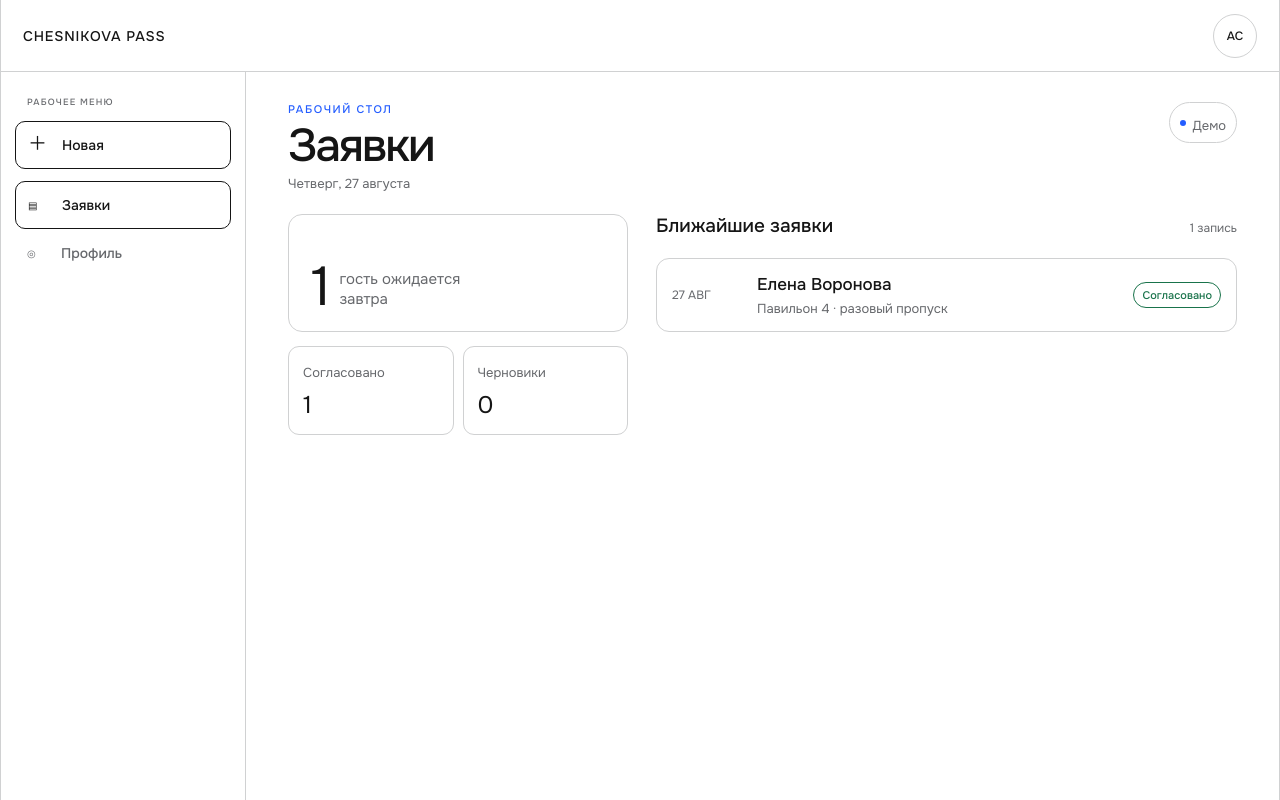
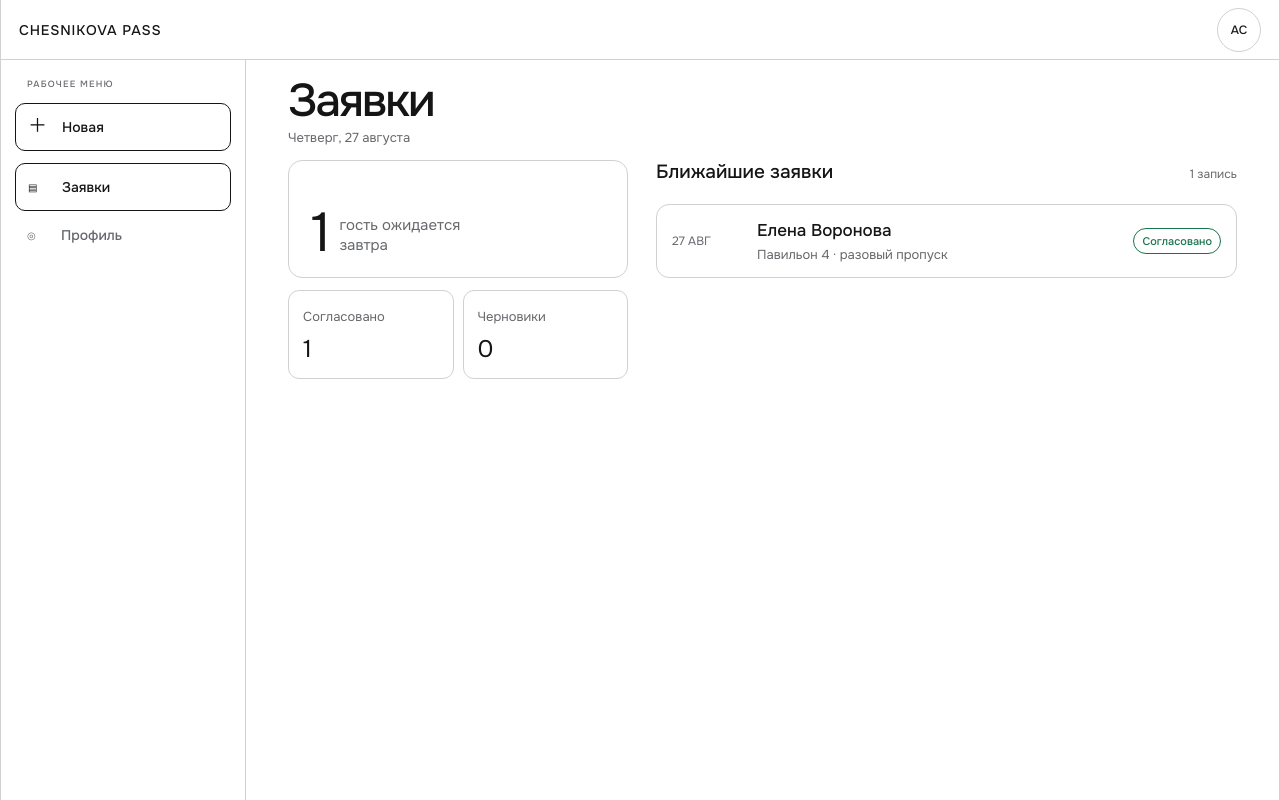
Before and after one commit to naztutnet/chesnikova-pass, a website: page index.html in a window 1280 px wide. Drawn offline with Linux system fonts and the light colour scheme.

Commit message:
Tighten responsive layout header

```diff
--- a/app.js
+++ b/app.js
@@ -118,8 +118,7 @@ function renderHome() {
   app.innerHTML = `
     <section class="dashboard">
       <header class="dashboard-head">
-        <div><p class="overline">Рабочий стол</p><h1>Заявки</h1><span>${escapeHtml(formatToday())}</span></div>
-        <div class="system-state"><i></i><span>Демо</span></div>
+        <div><h1>Заявки</h1><span>${escapeHtml(formatToday())}</span></div>
       </header>
       <div class="big-stat"><strong>1</strong><span>гость ожидается<br />завтра</span></div>
       <div class="stat-grid"><article><span>Согласовано</span><b>1</b></article><article><span>Черновики</span><b>${hasDraftData() ? 1 : 0}</b></article></div>
--- a/index.html
+++ b/index.html
@@ -9,7 +9,7 @@
     <link rel="preconnect" href="https://fonts.googleapis.com" />
     <link rel="preconnect" href="https://fonts.gstatic.com" crossorigin />
     <link href="https://fonts.googleapis.com/css2?family=Onest:wght@400;500&display=swap" rel="stylesheet" />
-    <link rel="stylesheet" href="./styles.css?v=6" />
+    <link rel="stylesheet" href="./styles.css?v=7" />
   </head>
   <body>
     <div class="app-shell">
@@ -37,6 +37,6 @@
     </div>
 
     <div class="toast" id="toast" role="status" aria-live="polite"></div>
-    <script type="module" src="./app.js?v=2"></script>
+    <script type="module" src="./app.js?v=3"></script>
   </body>
 </html>
--- a/styles.css
+++ b/styles.css
@@ -38,7 +38,7 @@ button { color: inherit; }
   display: grid;
   grid-template-columns: 44px 1fr 44px;
   align-items: center;
-  height: calc(56px + var(--safe-top));
+  height: calc(52px + var(--safe-top));
   padding: var(--safe-top) 14px 0;
   color: white;
   background: var(--shell);
@@ -51,7 +51,7 @@ button { color: inherit; }
 
 main {
   position: relative;
-  min-height: calc(100dvh - 56px - var(--safe-top));
+  min-height: calc(100dvh - 52px - var(--safe-top));
   padding: 0 14px calc(86px + var(--safe-bottom));
   border-radius: 18px 18px 0 0;
   background: var(--paper);
@@ -62,13 +62,11 @@ body[data-screen="result"] main,
 body[data-screen="free-text"] main,
 body[data-screen="text-preview"] main { padding-bottom: calc(28px + var(--safe-bottom)); }
 
-.dashboard { padding-top: 18px; }
+.dashboard { padding-top: 14px; }
 .dashboard-head { display: flex; align-items: start; justify-content: space-between; gap: 20px; }
 .overline { margin: 0 0 7px; color: var(--accent); font-size: 10px; font-weight: 800; letter-spacing: .14em; text-transform: uppercase; }
 .dashboard-head h1 { margin: 0; font-size: 32px; font-weight: 760; line-height: 1; letter-spacing: -.045em; }
-.dashboard-head > div > span { display: block; margin-top: 6px; color: var(--muted); font-size: 11px; }
-.system-state { display: flex; align-items: center; gap: 7px; padding: 8px 10px; border: 1px solid var(--line); border-radius: 999px; color: var(--muted); font-size: 10px; }
-.system-state i { width: 6px; height: 6px; border-radius: 50%; background: var(--accent); }
+.dashboard-head > div > span { display: block; margin-top: 5px; color: var(--muted); font-size: 11px; }
 
 .big-stat { display: flex; align-items: end; gap: 12px; margin-top: 22px; padding: 0 2px 15px; border-bottom: 1px solid var(--line); }
 .big-stat strong { font-size: 40px; line-height: .82; letter-spacing: -.06em; }
@@ -300,7 +298,7 @@ input:focus, textarea:focus { border-color: var(--accent); background: white; bo
 }
 
 @media (min-width: 760px) {
-  :root { --desktop-header: 72px; }
+  :root { --desktop-header: 60px; }
 
   html, body { background: #e7e7e4; }
   body { min-height: 100dvh; }
@@ -321,7 +319,7 @@ input:focus, textarea:focus { border-color: var(--accent); background: white; bo
     grid-row: 1;
     grid-template-columns: 224px 48px 1fr 48px;
     height: var(--desktop-header);
-    padding: 0 22px;
+    padding: 0 18px;
   }
   .brand { grid-column: 1; justify-self: start; font-size: 13px; }
   .icon-button { grid-column: 2; grid-row: 1; }
@@ -357,7 +355,7 @@ input:focus, textarea:focus { border-color: var(--accent); background: white; bo
     width: 224px;
     height: calc(100dvh - var(--desktop-header));
     min-height: 0;
-    padding: 24px 14px;
+    padding: 18px 14px;
     border: 0;
     background: var(--shell);
     backdrop-filter: none;
@@ -399,19 +397,18 @@ input:focus, textarea:focus { border-color: var(--accent); background: white; bo
     display: grid;
     grid-template-columns: minmax(270px, 330px) minmax(360px, 1fr);
     grid-template-rows: auto auto auto auto;
-    gap: 14px 28px;
+    gap: 12px 28px;
     max-width: 1080px;
     margin: 0 auto;
-    padding-top: 30px;
+    padding-top: 18px;
   }
-  .dashboard-head { grid-column: 1 / -1; margin-bottom: 8px; }
+  .dashboard-head { grid-column: 1 / -1; margin-bottom: 2px; }
   .dashboard-head h1 { font-size: 42px; }
   .dashboard-head > div > span { font-size: 12px; }
-  .system-state { font-size: 11px; }
   .big-stat {
     grid-column: 1;
     grid-row: 2;
-    min-height: 118px;
+    min-height: 104px;
     margin-top: 0;
     padding: 22px;
     border: 0;
@@ -449,8 +446,8 @@ input:focus, textarea:focus { border-color: var(--accent); background: white; bo
   .parse-preview-screen,
   .profile-screen,
   .help-screen,
-  .result-screen { padding-top: 32px; }
-  .wizard-head { padding-top: 28px; }
+  .result-screen { padding-top: 22px; }
+  .wizard-head { padding-top: 20px; }
   .wizard-head h1,
   .help-screen h1,
   .result-screen h1,
@@ -528,7 +525,6 @@ main { border-radius: 0; background: #ffffff; }
 .overline { font-size: 11px; }
 .dashboard-head h1 { font-size: 36px; font-weight: 500; }
 .dashboard-head > div > span { font-size: 13px; }
-.system-state { font-size: 12px; }
 .big-stat { border-bottom-color: var(--line); }
 .big-stat strong { font-size: 43px; font-weight: 400 !important; }
 .big-stat span { font-size: 14px; }
```
